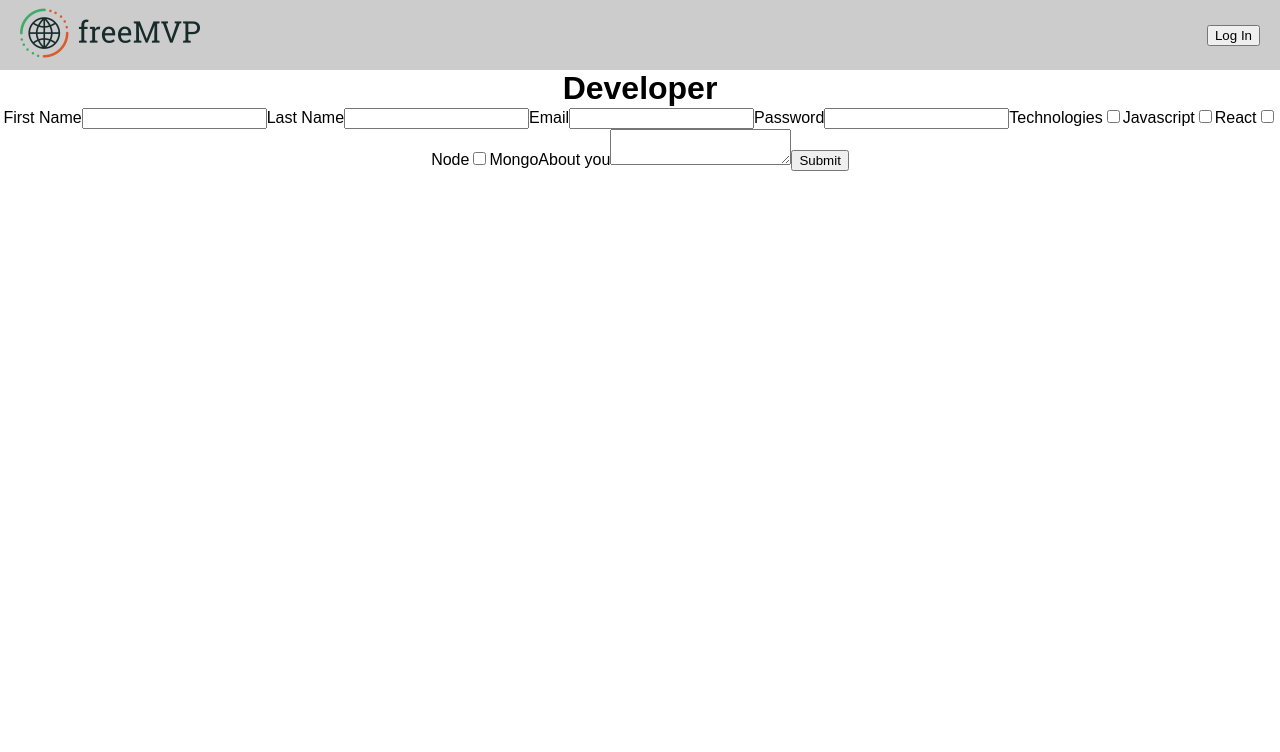
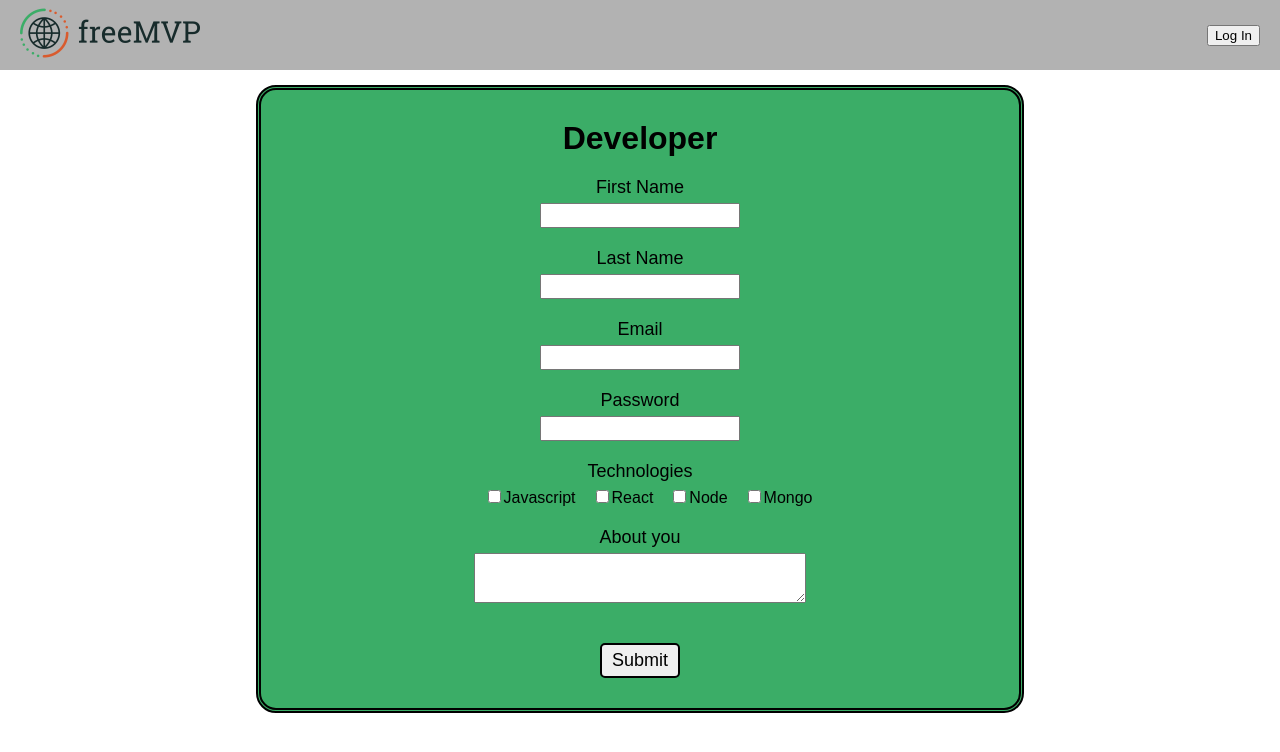
Before and after one commit to vitor-correia10/freemvp, a React (Create React App) app in the folder client/: page /form-developer in a window 1280 px wide. Shown: the top 752 px of the page. Built offline with nearby package versions, Linux system fonts and the light colour scheme.

Commit message:
Developer form style

```diff
--- /dev/null
+++ b/client/src/components/Buttons.js
@@ -0,0 +1,16 @@
+import styled from 'styled-components/macro';
+
+export const FormSubmitButton = styled.button`
+    margin: 20px;
+    font-size: 18px;
+    border-radius: 5px;
+    padding: 5px 10px;
+    cursor: pointer;
+    border: 2px black solid;
+
+    &:hover {
+    transform: scale(1.05);
+    transition: 0.4s ease-out;
+    box-shadow: 0px 0px 3px 2px rgba(23,43,43,0.3);
+    }
+`
--- /dev/null
+++ b/client/src/components/ErrorMessage.js
@@ -0,0 +1,11 @@
+import styled from 'styled-components/macro';
+
+export const ErrorMessage = styled.p`
+    color: #6D071A;
+    font-size: 14px;
+    margin-bottom: 5px;
+
+    &:before {
+    content: "⚠ ";
+  }
+`
--- a/client/src/components/Home.js
+++ b/client/src/components/Home.js
@@ -1,6 +1,5 @@
 import React from 'react';
 import styled from 'styled-components/macro';
-import { Link } from 'react-router-dom';
 import { THEME } from '../components/style/Theme';
 
 import ProjectSrc from './../assets/project_img.jpg';
@@ -13,17 +12,17 @@ const Home = () => {
                 <Header type={projectHeader}>
                     Do you have any project?
                 </Header>
-                <Link to="/form-project">
+                <MainAnchor type={projectColor} href="/form-project">
                     Submit a project
-                </Link>
+                </MainAnchor>
             </Banner>
             <Banner type={developer}>
                 <Header type={developerHeader}>
                     Let's get your project off the paper!
                 </Header>
-                <Link to="/form-developer">
+                <MainAnchor type={developerColor} href="/form-developer">
                     Developer subscription
-                </Link>
+                </MainAnchor>
             </Banner>
         </Wrapper>
     )
@@ -32,6 +31,21 @@ const Home = () => {
 const Wrapper = styled.div`
     width: 100%;
     display: flex;
+`
+
+const MainAnchor = styled.a`
+    padding: 10px 15px;
+    border-radius: 10px;
+    background: ${props => props.type.main};
+    color: #000000;
+    text-decoration: inherit;
+    font-size: 18px;
+
+    &:hover {
+    transform: scale(1.05);
+    transition: 0.4s ease-out;
+    box-shadow: 0px 0px 3px 2px rgba(23,43,43,0.3);
+  }
 `
 
 const Header = styled.h2`
@@ -60,7 +74,6 @@ const Banner = styled.div`
     align-items: center;
     justify-content: space-around;
     flex-direction: column;
-    filter: grayscale(1);
 `
 
 const project = {
@@ -71,4 +84,12 @@ const developer = {
     main: DeveloperSrc,
 };
 
+const projectColor = {
+    main: '#d95b2e',
+};
+
+const developerColor = {
+    main: '#3bad67',
+};
+
 export default Home;
--- /dev/null
+++ b/client/src/components/Labels.js
@@ -0,0 +1,6 @@
+import styled from 'styled-components/macro';
+
+export const FormLabel = styled.label`
+    font-size: 18px;
+    margin-bottom: 5px;
+`
--- a/client/src/components/Navbar.js
+++ b/client/src/components/Navbar.js
@@ -31,7 +31,7 @@ const Navbar = () => {
 }
 
 const Wrapper = styled.div`
-    background: rgba(0, 0, 0, 0.2);
+    background: rgba(0, 0, 0, 0.3);
     width: 100%;
     display: flex;
     align-items: center;
--- a/client/src/components/forms/FormDeveloper.js
+++ b/client/src/components/forms/FormDeveloper.js
@@ -1,5 +1,6 @@
 import React from 'react';
 import styled from 'styled-components/macro';
+import { THEME } from '../style/Theme';
 
 import { useForm } from "react-hook-form";
 
@@ -7,6 +8,11 @@ import { useForm } from "react-hook-form";
 import { addDeveloper } from '../../Actions';
 import { useSelector, useDispatch } from "react-redux";
 
+//Components
+import { ErrorMessage } from '../ErrorMessage';
+import { FormLabel } from '../Labels';
+import { MainHeader } from '../style/Headings';
+import { FormSubmitButton } from '../Buttons';
 
 const FormDeveloper = () => {
     const { register, errors, handleSubmit } = useForm();
@@ -23,39 +29,54 @@ const FormDeveloper = () => {
 
     return (
         <Wrapper>
-            <form onSubmit={handleSubmit(onSubmit)}>
-                <h1>Developer</h1>
-                <label>First Name</label>
-                <input name="firstName" ref={register({ required: true })} />
-                {errors.firstName && <p>First name is required.</p>}
+            <Form onSubmit={handleSubmit(onSubmit)}>
+                <MainHeader>Developer</MainHeader>
 
-                <label>Last Name</label>
-                <input name="lastName" ref={register({ required: true })} />
-                {errors.lastName && <p>Last name is required.</p>}
+                <FormSection>
+                    <FormLabel>First Name</FormLabel>
+                    <Input name="firstName" ref={register({ required: true })} />
+                    {errors.firstName && <ErrorMessage>First name is required.</ErrorMessage>}
+                </FormSection>
 
-                <label>Email</label>
-                <input name="email" type="email" ref={register({ required: true })} />
-                {errors.email && <p>Email is required.</p>}
+                <FormSection>
+                    <FormLabel>Last Name</FormLabel>
+                    <Input name="lastName" ref={register({ required: true })} />
+                    {errors.lastName && <ErrorMessage>Last name is required.</ErrorMessage>}
+                </FormSection>
 
-                <label>Password</label>
-                <input name="password" type="password" ref={register({ required: true })} />
-                {errors.email && <p>Password is required.</p>}
+                <FormSection>
+                    <FormLabel>Email</FormLabel>
+                    <Input name="email" type="email" ref={register({ required: true })} />
+                    {errors.email && <ErrorMessage>Email is required.</ErrorMessage>}
+                </FormSection>
 
-                <label>Technologies</label>
-                <input type="checkbox" name="technologies" value="Javascript" ref={register({ required: false })} />Javascript
-                <input type="checkbox" name="technologies" value="React" ref={register({ required: false })} />React
-                <input type="checkbox" name="technologies" value="Node" ref={register({ required: false })} />Node
-                <input type="checkbox" name="technologies" value="Mongo" ref={register({ required: false })} />Mongo
+                <FormSection>
+                    <FormLabel>Password</FormLabel>
+                    <Input name="password" type="password" ref={register({ required: true })} />
+                    {errors.email && <ErrorMessage>Password is required.</ErrorMessage>}
+                </FormSection>
 
-                <label >About you</label>
-                <textarea name="about" ref={register({ required: true, minLength: 5 })} />
-                {errors.about && errors.about.type === "required" && <p>"About you" is required.</p>}
-                {errors.about && errors.about.type === "minLength" && <p>This field required min length of 5 characters.</p>}
+                <FormSection>
+                    <FormLabel>Technologies</FormLabel>
+                    <div>
+                        <InputCheckbox type="checkbox" name="technologies" value="Javascript" ref={register({ required: false })} />Javascript
+                        <InputCheckbox type="checkbox" name="technologies" value="React" ref={register({ required: false })} />React
+                        <InputCheckbox type="checkbox" name="technologies" value="Node" ref={register({ required: false })} />Node
+                        <InputCheckbox type="checkbox" name="technologies" value="Mongo" ref={register({ required: false })} />Mongo
+                    </div>
+                </FormSection>
 
-                <button type="submit" onClick={() => dispatch(addDeveloper(firstName, lastName, email, technologies, about))}>
+                <FormSection>
+                    <FormLabel >About you</FormLabel>
+                    <TextArea name="about" ref={register({ required: true, minLength: 5 })} />
+                    {errors.about && errors.about.type === "required" && <ErrorMessage>"About you" is required.</ErrorMessage>}
+                    {errors.about && errors.about.type === "minLength" && <ErrorMessage>This field required min length of 5 characters.</ErrorMessage>}
+                </FormSection>
+
+                <FormSubmitButton type="submit" onClick={() => dispatch(addDeveloper(firstName, lastName, email, technologies, about))}>
                     Submit
-                </button>
-            </form>
+                </FormSubmitButton>
+            </Form>
         </Wrapper>
     )
 }
@@ -65,7 +86,40 @@ const Wrapper = styled.div`
     width: 100%;
     position: sticky;
     top: 0;
-    z-index: 10;
+`
+
+const Form = styled.form`
+    width: 60%;
+    margin: 15px auto;
+    padding: 10px;
+    background: #3bad67;
+    border-radius: 20px;
+    border: 5px double ${THEME.dark}
+`
+
+const FormSection = styled.div`
+    display: flex;
+    justify-content: center;
+    align-items: center;
+    flex-direction: column;
+    margin-bottom: 20px;
+`
+
+const Input = styled.input`
+    height: 25px;
+    width: 25%;
+    min-width: 200px;
+`
+
+const TextArea = styled.textarea`
+    height: 50px;
+    width: 45%;
+    min-width: 250px;
+    max-width: 500px;
+`
+
+const InputCheckbox = styled.input`
+    margin-left: 20px;
 `
 
 export default FormDeveloper;
--- a/client/src/components/forms/FormProject.js
+++ b/client/src/components/forms/FormProject.js
@@ -15,7 +15,6 @@ const Wrapper = styled.div`
     width: 100%;
     position: sticky;
     top: 0;
-    z-index: 10;
 `
 
 export default FormProject;
--- /dev/null
+++ b/client/src/components/style/Headings.js
@@ -0,0 +1,5 @@
+import styled from 'styled-components/macro';
+
+export const MainHeader = styled.h1`
+    margin: 20px;
+`
```
